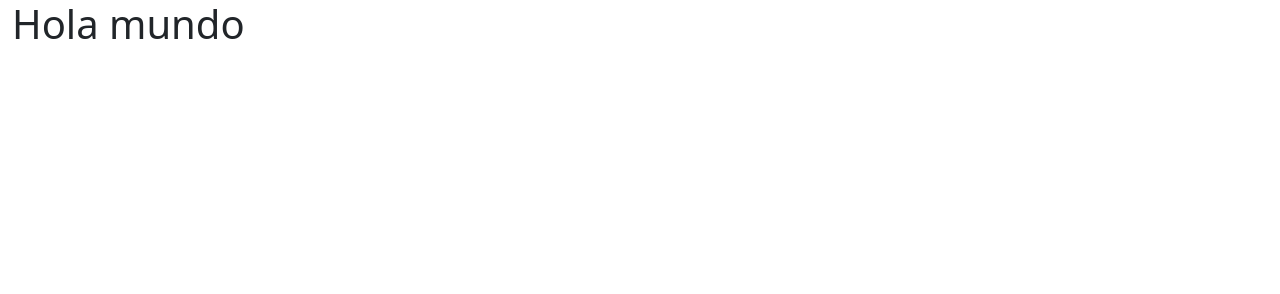
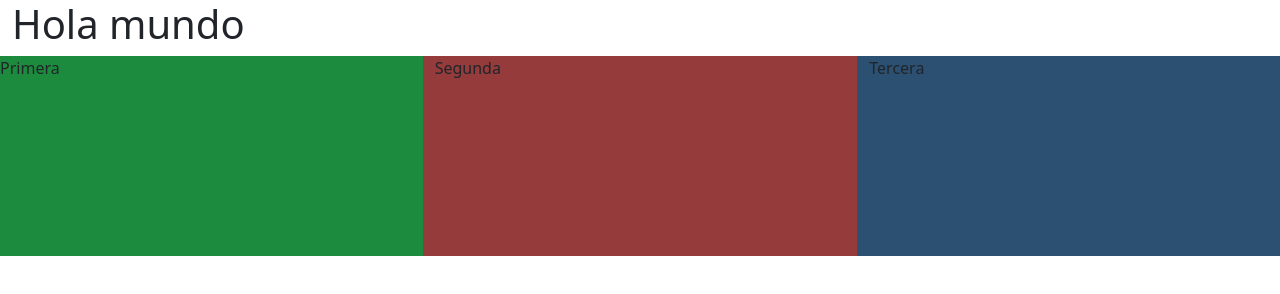
Before and after one commit to johanqnms/tutellus-bootstrap5, a plain HTML site: page index.html in a window 1280 px wide. Drawn offline with Linux system fonts and the light colour scheme.

Commit message:
Grid Bootstrap col-sm

```diff
--- /dev/null
+++ b/assets/css/styles.css
@@ -0,0 +1,21 @@
+* {
+  margin: 0;
+  padding: 0;
+}
+
+.green,
+.red {
+  height: 200px;
+}
+
+.green {
+  background-color: rgb(28, 139, 61);
+}
+
+.red {
+  background-color: rgb(149, 59, 59);
+}
+
+.blue {
+  background-color: rgb(44, 80, 114);
+}
--- a/index.html
+++ b/index.html
@@ -6,9 +6,16 @@
     <meta name="viewport" content="width=device-width, initial-scale=1.0" />
     <title>Document</title>
     <link rel="stylesheet" href="assets/css/bootstrap.min.css" />
+    <link rel="stylesheet" href="assets/css/styles.css" />
     <script src="assets/js/bootstrap.js"></script>
   </head>
   <body>
     <div class="container-fluid"><h1>Hola mundo</h1></div>
+    <main></main>
+    <div class="row">
+      <div class="col-sm-4 green">Primera</div>
+      <div class="col-sm-4 red">Segunda</div>
+      <div class="col-sm-4 blue">Tercera</div>
+    </div>
   </body>
 </html>
```
